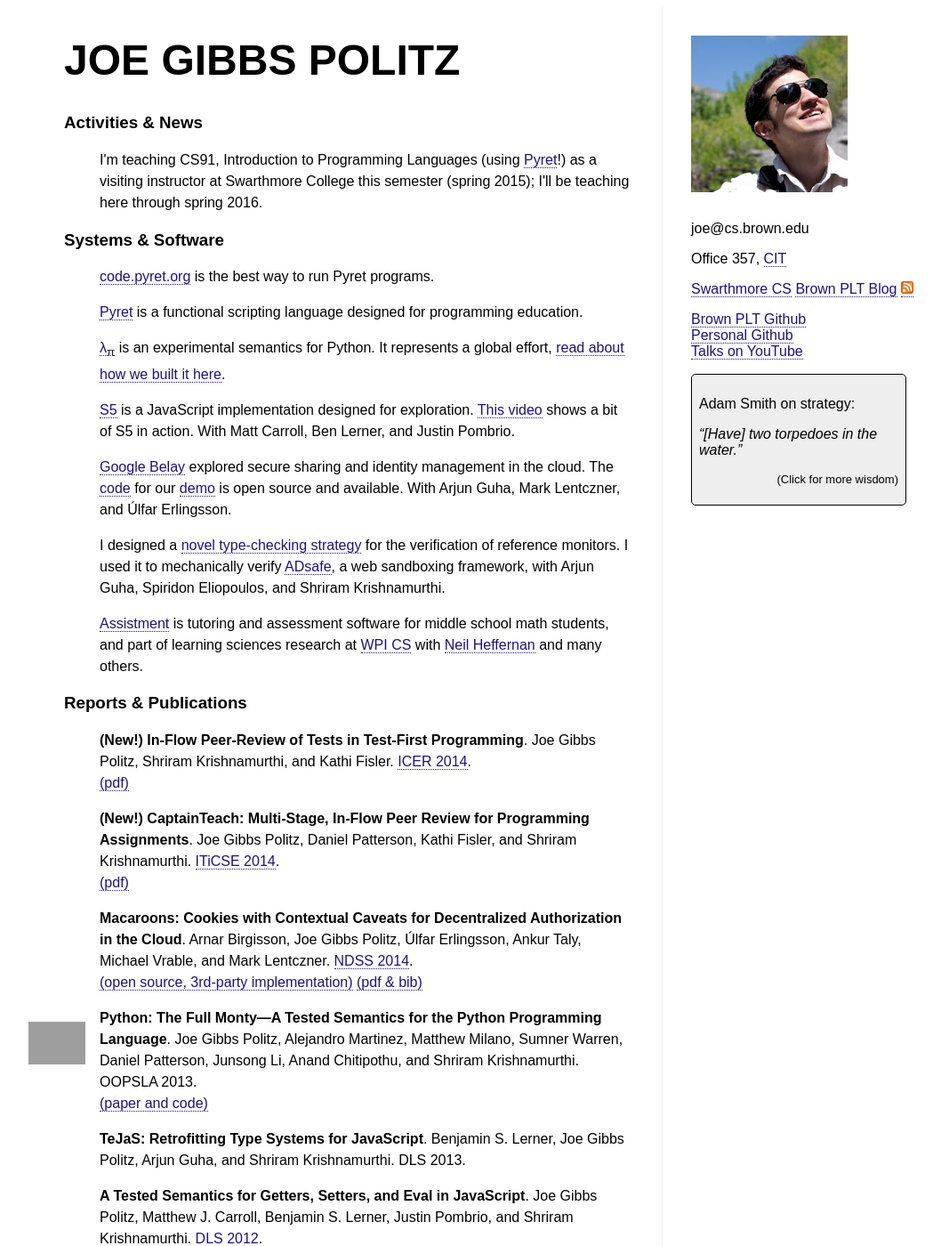
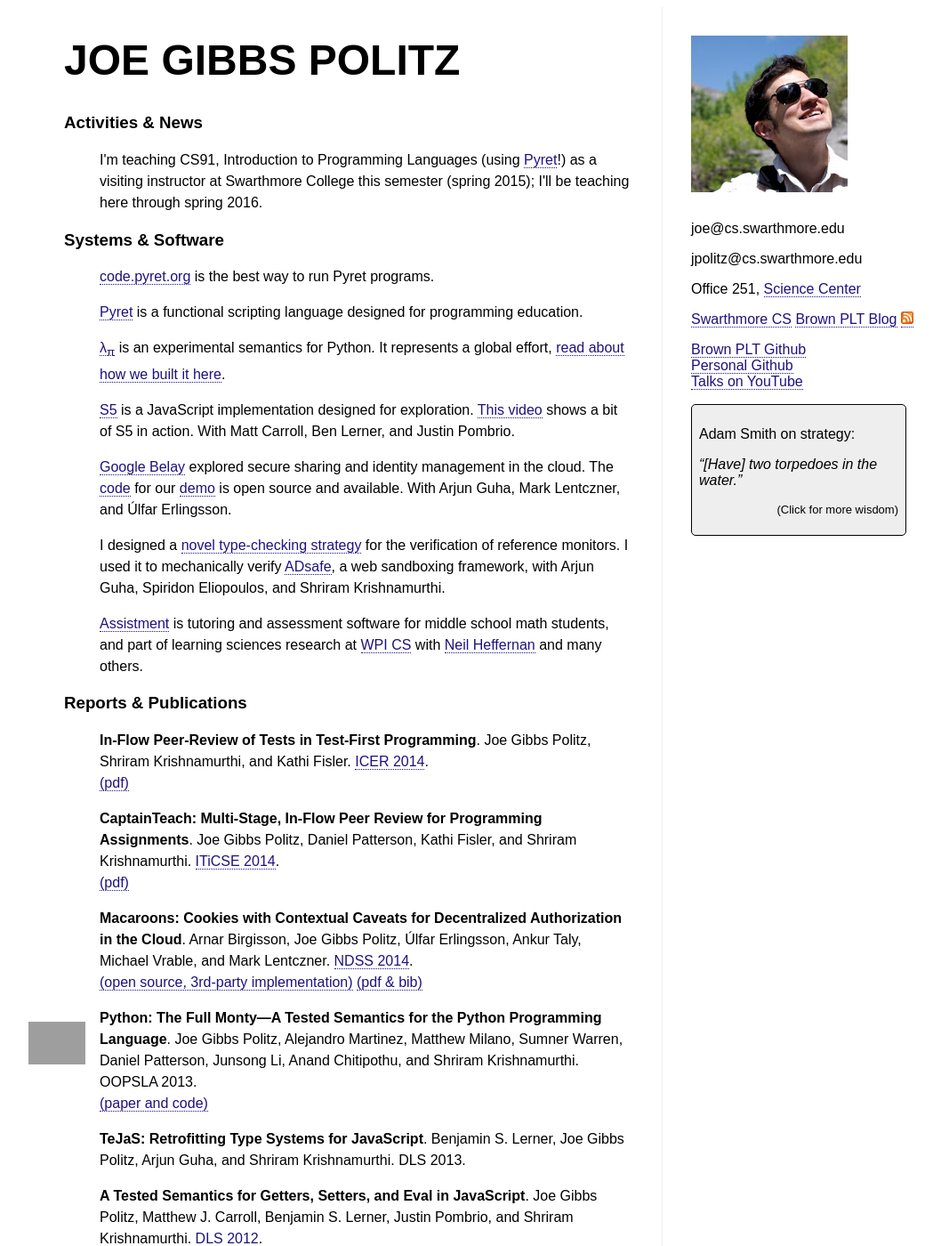
Before and after one commit to jpolitz/jpolitz.github.com, a Jekyll site: the page index.html, which Jekyll copies as it is, in a window 1280 px wide and 1400 px high. Shown: the whole window at 89% size, without its empty margins (16-1074 px from the left). Built offline with Jekyll 4.4.1, drawn with Linux system fonts in a browser that asks for light colours; grey boxes are pictures that could not be loaded.

Commit message:
contact info

```diff
--- a/index.html
+++ b/index.html
@@ -139,11 +139,11 @@ Arjun Guha, Spiridon Eliopoulos, and Shriram Krishnamurthi.  </li>
   <div style='line-height:1.5em'>
 
     <ul>
-      <li><b>(New!) In-Flow Peer-Review of Tests in Test-First Programming</b>. Joe Gibbs Politz, Shriram Krishnamurthi, and Kathi Fisler.  <a href="http://icer.hosting.acm.org/">ICER 2014</a>.<br/>
+      <li><b>In-Flow Peer-Review of Tests in Test-First Programming</b>. Joe Gibbs Politz, Shriram Krishnamurthi, and Kathi Fisler.  <a href="http://icer.hosting.acm.org/">ICER 2014</a>.<br/>
       <a href="http://cs.brown.edu/~sk/Publications/Papers/Published/pkf-ifpr-tests-tf-prog/paper.pdf">(pdf)</a>
       </li>
 
-      <li><b>(New!) CaptainTeach: Multi-Stage, In-Flow Peer Review for Programming Assignments</b>. Joe Gibbs Politz, Daniel Patterson, Kathi Fisler, and Shriram Krishnamurthi.  <a href="http://iticse2014.it.uu.se/">ITiCSE 2014</a>.<br/>
+      <li><b>CaptainTeach: Multi-Stage, In-Flow Peer Review for Programming Assignments</b>. Joe Gibbs Politz, Daniel Patterson, Kathi Fisler, and Shriram Krishnamurthi.  <a href="http://iticse2014.it.uu.se/">ITiCSE 2014</a>.<br/>
             <a href="http://cs.brown.edu/~sk/Publications/Papers/Published/ppkf-ct-multi-stage-in-flow/paper.pdf">(pdf)</a></li>
       <li><b>Macaroons: Cookies with Contextual Caveats for Decentralized Authorization in the Cloud</b>. Arnar Birgisson, Joe Gibbs Politz, Úlfar Erlingsson, Ankur Taly, Michael Vrable, and Mark Lentczner.  <a href="http://www.internetsociety.org/events/ndss-symposium-2014">NDSS 2014</a>.<br/>
       <a href="https://github.com/rescrv/libmacaroons">(open source, 3rd-party implementation)</a>&nbsp;<a href="http://research.google.com/pubs/pub41892.html">(pdf &amp; bib)</a></li>
@@ -196,8 +196,9 @@ href="http://www.cs.uwm.edu/~boyland/fool2012/">FOOL 2012</a>.<br/>
   </div>
   <div style='float: left; text-align: left; font-family: sans-serif; padding-top: 2em; padding-right: 2em; padding-left: 2em; width: 16em;'>
     <div style='background-color:black;float:left;background-image:url(img/face.jpg); height:11em;width:11em;background-position:-3em -2em; margin-bottom: 2em;'></div>
-    <p>joe@cs.brown.edu</p>
-    <p>Office 357, <a href="http://g.co/maps/zx79a">CIT</a></p>
+    <p>joe@cs.swarthmore.edu</p>
+    <p>jpolitz@cs.swarthmore.edu</p>
+    <p>Office 251, <a href="https://goo.gl/maps/No2Mw">Science Center</a></p>
     <p>
       <a href='http://cs.swarthmore.edu'>Swarthmore CS</a>
       <a href='http://brownplt.github.com'>Brown PLT Blog</a>
```
